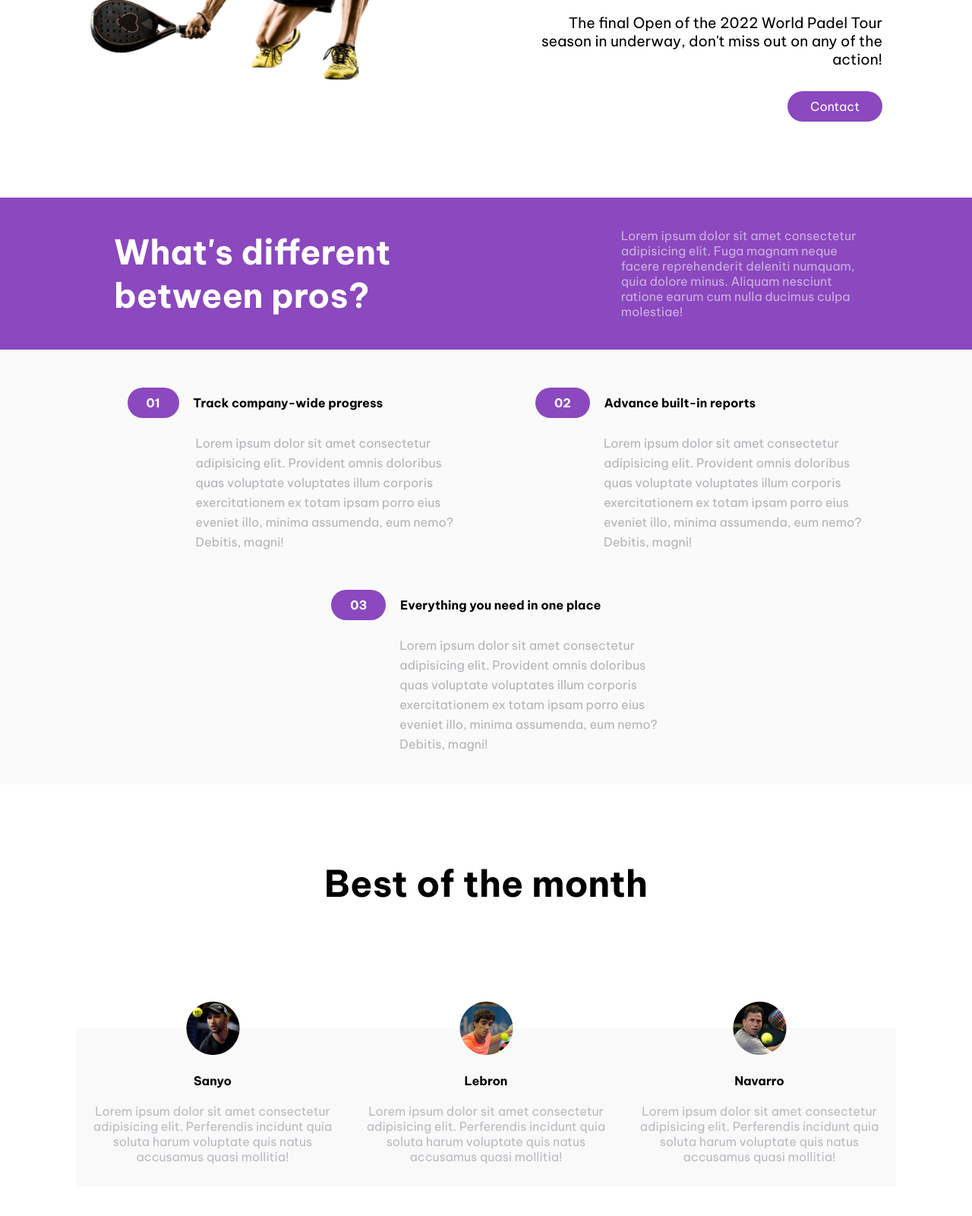
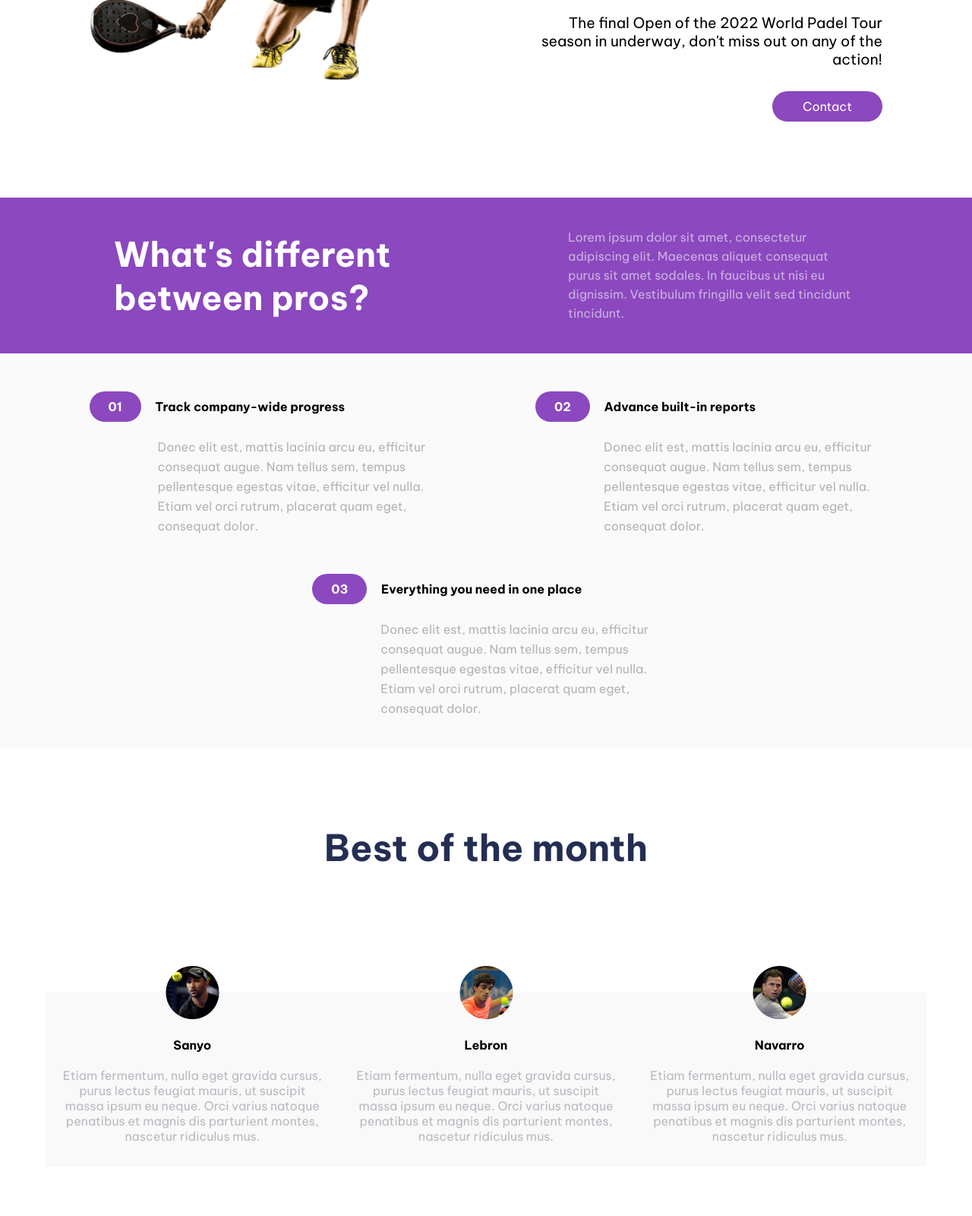
Before and after one commit to gianelytics/Projecto_FrontEnd_I_Gianella_Sandoval, a plain HTML site: page index.html in a window 1280 px wide. Shown: the part 640-2240 px from the top of the page at 76% size. Drawn offline with Linux system fonts and the light colour scheme.

Commit message:
Agregando Entregable FrontEnd I

```diff
--- a/index.html
+++ b/index.html
@@ -41,20 +41,20 @@
                 <li>teas needs, without the complexity. Our software is</li>
                 <li>tailor-made for modern digital product teams</li>
             </ul>
-            <p class="lorem">Lorem ipsum dolor sit amet consectetur adipisicing elit. Fuga magnam neque facere reprehenderit deleniti numquam, quia dolore minus. Aliquam nesciunt ratione earum cum nulla ducimus culpa molestiae!</p>
+            <p class="lorem">Lorem ipsum dolor sit amet, consectetur adipiscing elit. Maecenas aliquet consequat purus sit amet sodales. In faucibus ut nisi eu dignissim. Vestibulum fringilla velit sed tincidunt tincidunt.</p>
         </section>
         <section class="thirdMainSection">
             <article class="textInArticle">
                 <h4><span>01</span> Track company-wide progress</h4>
-                <p>Lorem ipsum dolor sit amet consectetur adipisicing elit. Provident omnis doloribus quas voluptate voluptates illum corporis exercitationem ex totam ipsam porro eius eveniet illo, minima assumenda, eum nemo? Debitis, magni!</p>
+                <p>Donec elit est, mattis lacinia arcu eu, efficitur consequat augue. Nam tellus sem, tempus pellentesque egestas vitae, efficitur vel nulla. Etiam vel orci rutrum, placerat quam eget, consequat dolor.</p>
             </article>
             <article class="textInArticle">
                 <h4><span>02</span> Advance built-in reports</h4>
-                <p>Lorem ipsum dolor sit amet consectetur adipisicing elit. Provident omnis doloribus quas voluptate voluptates illum corporis exercitationem ex totam ipsam porro eius eveniet illo, minima assumenda, eum nemo? Debitis, magni!</p>
+                <p>Donec elit est, mattis lacinia arcu eu, efficitur consequat augue. Nam tellus sem, tempus pellentesque egestas vitae, efficitur vel nulla. Etiam vel orci rutrum, placerat quam eget, consequat dolor.</p>
             </article>
             <article class="textInArticle">
                 <h4><span>03</span> Everything you need in one place</h4>
-                <p>Lorem ipsum dolor sit amet consectetur adipisicing elit. Provident omnis doloribus quas voluptate voluptates illum corporis exercitationem ex totam ipsam porro eius eveniet illo, minima assumenda, eum nemo? Debitis, magni!</p>
+                <p>Donec elit est, mattis lacinia arcu eu, efficitur consequat augue. Nam tellus sem, tempus pellentesque egestas vitae, efficitur vel nulla. Etiam vel orci rutrum, placerat quam eget, consequat dolor.</p>
             </article>
         </section>
         <section class="fourthMainSection">
@@ -63,17 +63,17 @@
                 <div>
                     <img src="./images/avatar-sanyo.png" alt="lebron">
                     <h4>Sanyo</h4>
-                    <p>Lorem ipsum dolor sit amet consectetur adipisicing elit. Perferendis incidunt quia soluta harum voluptate quis natus accusamus quasi mollitia!</p>
+                    <p>Etiam fermentum, nulla eget gravida cursus, purus lectus feugiat mauris, ut suscipit massa ipsum eu neque. Orci varius natoque penatibus et magnis dis parturient montes, nascetur ridiculus mus. </p>
                 </div>
                 <div>
                     <img src="./images/avatar.lebron.png" alt="lebron">
                     <h4>Lebron</h4>
-                    <p>Lorem ipsum dolor sit amet consectetur adipisicing elit. Perferendis incidunt quia soluta harum voluptate quis natus accusamus quasi mollitia!</p>
+                    <p>Etiam fermentum, nulla eget gravida cursus, purus lectus feugiat mauris, ut suscipit massa ipsum eu neque. Orci varius natoque penatibus et magnis dis parturient montes, nascetur ridiculus mus. </p>
                 </div>
                 <div>
                     <img src="./images/avatar-navarro.png" alt="lebron">
                     <h4>Navarro</h4>
-                    <p>Lorem ipsum dolor sit amet consectetur adipisicing elit. Perferendis incidunt quia soluta harum voluptate quis natus accusamus quasi mollitia!</p>
+                    <p>Etiam fermentum, nulla eget gravida cursus, purus lectus feugiat mauris, ut suscipit massa ipsum eu neque. Orci varius natoque penatibus et magnis dis parturient montes, nascetur ridiculus mus. </p>
                 </div>
             </div>
             <button>More</button>
--- a/style/styles.css
+++ b/style/styles.css
@@ -67,6 +67,7 @@ header nav button{
 
 .firstMainSection div p:nth-child(1){
     font-size: 2.85rem;
+    font-weight: bold;
     color: #232851;
     margin: 50px 0 20px;
 }
@@ -89,7 +90,7 @@ header nav button{
     text-align: start;
     background-color: #3CDDF3;
     color: white;
-    margin: 20px 0;
+    margin: 50px 0 40px;
     padding: 50px 20px;
     display: flex;
     flex-direction: column;
@@ -103,6 +104,7 @@ header nav button{
 .secondMainSection ul li{
     font-size: 1rem;
     font-weight: 400;
+    margin-top: 5px;
 }
 
 .secondMainSection .lorem{
@@ -150,12 +152,13 @@ header nav button{
 
 .fourthMainSection h3{
     font-size: 2rem;
+    color: #242e53;
 }
 
 .fourthMainSection #cardsContainer div{
     background-color: rgb(249, 249, 249);
     margin: 110px auto 30px;
-    padding: 0 20px 30px 20px;
+    padding: 0 20px 30px;
 }
 
 .fourthMainSection #cardsContainer div:nth-child(odd){
@@ -205,7 +208,7 @@ header nav button{
 
 .fifthMainSection button{
     color: white;
-    background-color: #8B48BF;
+    background-color: #232C50;
     border: none;
     border-radius: 50px;
     padding: 12px 31px;
@@ -239,7 +242,7 @@ footer .inputAndBtn button{
 
 footer .footerNav{
     width: 100%;
-    padding: 40px;
+    padding: 45px;
     display: flex;
     justify-content: space-between;
 }
@@ -263,11 +266,18 @@ footer .footerNav ul li:hover{
     transform: scale(1.1);
 }
 
+footer .footerNav ul li:hover::before{
+    content: "\22C6";
+    position: absolute;
+    left: -15px;
+}
+
 footer .redesNav{
     width: 100%;
     display: flex;
     flex-direction: column;
     align-items: center;
+    margin-bottom: 10px;
 }
 
 footer .redesNav ul{
@@ -279,6 +289,20 @@ footer .redesNav ul{
 
 footer .redesNav ul li{
     cursor: pointer;
+    animation: logosAnimation 1s ease-in-out infinite alternate;
+}
+
+footer .redesNav ul li:hover{
+    animation: none;
+}
+
+@keyframes logosAnimation {
+    0%{
+        transform: scale(0.8);
+    }
+    100%{
+        transform: scale(1.2);
+    }
 }
 
 footer .copy{
@@ -290,10 +314,27 @@ footer .copy{
 
 button{
     cursor: pointer;
+    transition: all .5s;
+    position: relative;
 }
 
 button:active{
     opacity: .6;
+}
+
+button::before{
+    content: "\2713";
+    font-size: 20px;
+    color: rgb(255, 2, 2);
+    position: absolute;
+    right: -20px;
+    bottom: 10px;
+    opacity: 0;
+    transition: opacity 500ms;
+}
+
+button:focus::before{
+    opacity: 1;
 }
 
 @media (min-width: 1100px){
@@ -347,6 +388,10 @@ button:active{
         margin: 30px 0;
     }
 
+    .firstMainSection div button{
+        padding: 10px 40px;
+    }
+
     /* secondMainSection */
 
     .secondMainSection{
@@ -371,8 +416,9 @@ button:active{
 
     .secondMainSection .lorem{
         color: rgb(249, 249, 249, .6);
-        width: 33%;
+        width: 46%;
         font-size: 1rem;
+        line-height: 25px;
         display: block;
     }
 
@@ -388,7 +434,7 @@ button:active{
     }
 
     .thirdMainSection .textInArticle{
-        width: 35%;
+        width: 39%;
     }
 
     .thirdMainSection .textInArticle h4{
@@ -417,7 +463,7 @@ button:active{
     }
 
     .fourthMainSection #cardsContainer{
-        margin: 50px 80px;
+        margin: 50px 40px;
         display: flex;
     }
 
@@ -458,7 +504,7 @@ button:active{
 
     footer .copy{
         position: absolute;
-        right: 95px;
+        right: 150px;
         bottom: 60px;
     }
 
@@ -467,6 +513,7 @@ button:active{
         display: flex;
         flex-direction: column-reverse;
         justify-content: space-between;
+        align-items: start;
         gap: 50px;
     }
 
```
